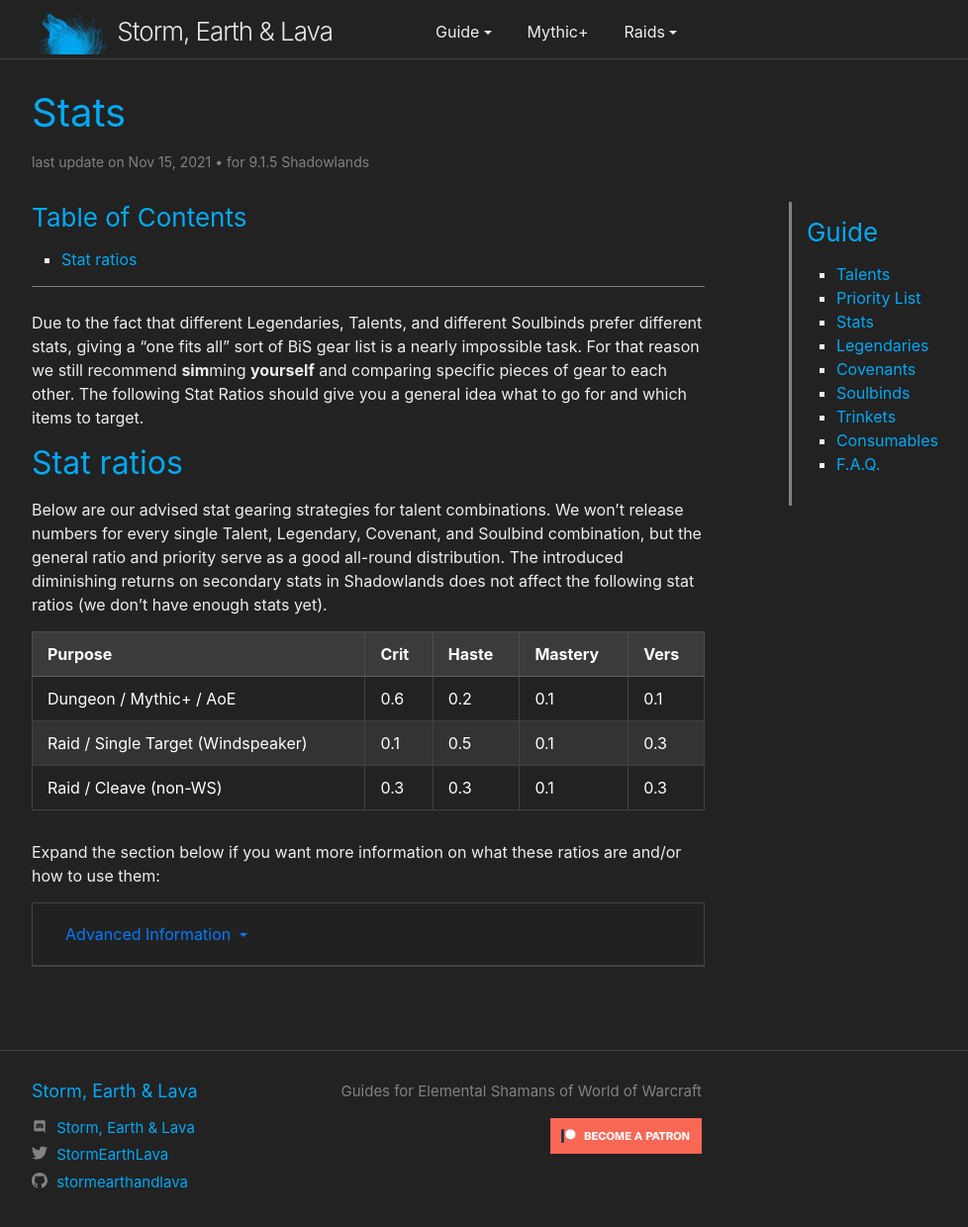
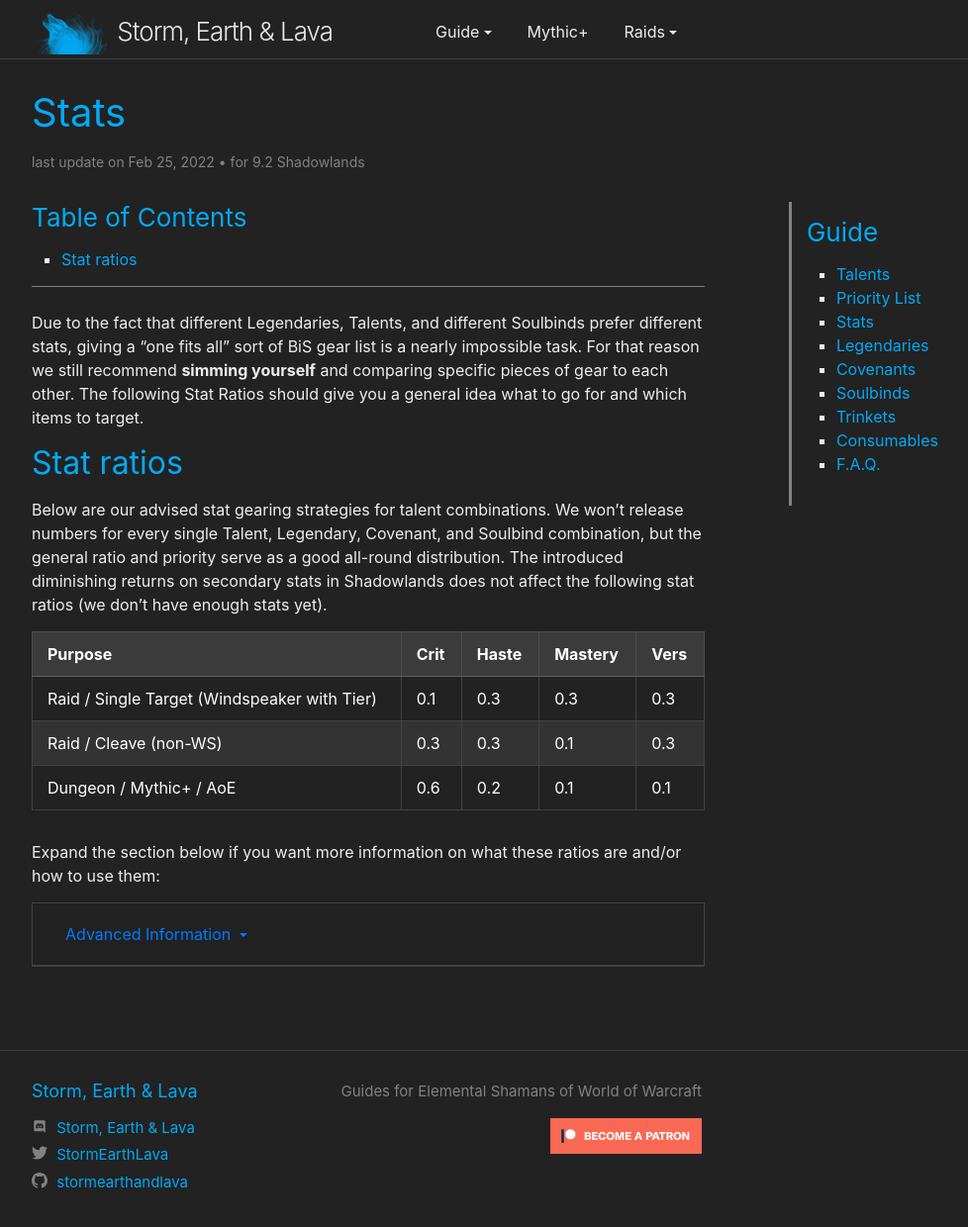
Before and after one commit to stormearthandlava/stormearthandlava.github.io, a Jekyll site: the page built from guide/general/stats.md, in a window 1280 px wide and 1266 px high. Shown: the top 1240 px of the window at 99% size, without its empty margins (268-1246 px from the left). Built offline with Jekyll 4.4.1, drawn with Linux system fonts in a browser that asks for light colours; a script that is not in the unit is left out.

Commit message:
Update stats.md

```diff
--- a/guide/general/stats.md
+++ b/guide/general/stats.md
@@ -1,13 +1,13 @@
 ---
 title: Stats
 layout: page
-last_update: 2021-11-15 09:00:00
-game_version: 9.1.5 Shadowlands
+last_update: 2022-02-25 09:00:00
+game_version: 9.2 Shadowlands
 toc: true
 ---
 
 Due to the fact that different Legendaries, Talents, and different Soulbinds prefer different stats, giving a "one fits all" sort of BiS gear list is a nearly impossible task.
-For that reason we still recommend **sim**ming **yourself** and comparing specific pieces of gear to each other. The following Stat Ratios should give you a general idea what to go for and which items to target.
+For that reason we still recommend **simming yourself** and comparing specific pieces of gear to each other. The following Stat Ratios should give you a general idea what to go for and which items to target.
 
 ## Stat ratios
 
@@ -15,9 +15,9 @@
 
 Purpose | Crit | Haste | Mastery | Vers
 --- | --- | --- | --- | ---
-Dungeon / Mythic+ / AoE | 0.6 | 0.2 | 0.1 | 0.1
-Raid / Single Target (Windspeaker) | 0.1 | 0.5 | 0.1 | 0.3
+Raid / Single Target (Windspeaker with Tier) | 0.1 | 0.3 | 0.3 | 0.3
 Raid / Cleave (non-WS)| 0.3 | 0.3 | 0.1 | 0.3
+Dungeon / Mythic+ / AoE| 0.6 | 0.2 | 0.1 | 0.1
 
 Expand the section below if you want more information on what these ratios are and/or how to use them:
 
```
